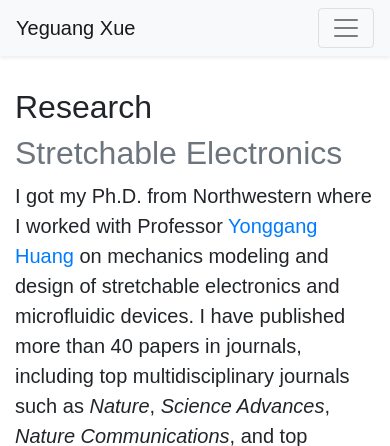
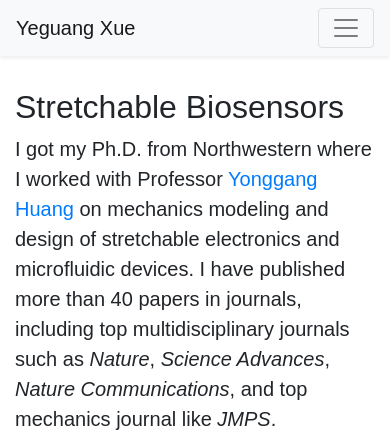
Before and after one commit to yeguang-xue/yeguang-xue.github.io, a Jekyll site: the page built from about/index.html, in a window 390 px wide and 1400 px high, cut to the strip 0-446 px from the top of the window. Built offline with Jekyll 4.4.1, drawn with Linux system fonts in a browser that asks for light colours.

Commit message:
modify about page

```diff
--- a/about/index.html
+++ b/about/index.html
@@ -5,48 +5,23 @@
 ---
 
 <div class="container site-main-container">
+
     <div class="row featurette">
         <div class="col-md-7 col-lg-8">
-            <h2 class="featurette-heading">Research</h2>
-            <h2><span class="text-muted">Stretchable Electronics</span></h2>
+            <h2 class="featurette-heading">Stretchable Biosensors</h2>
             <p class="lead">
                 I got my Ph.D. from Northwestern where I worked with Professor <a href="http://www.mccormick.northwestern.edu/research-faculty/directory/profiles/huang-yonggang.html" target="_blank">Yonggang Huang</a> on mechanics modeling and design of stretchable electronics and microfluidic devices. I have published more than 40 papers in journals, including top multidisciplinary journals such as <i>Nature</i>, <i>Science Advances</i>, <i>Nature Communications</i>, and top mechanics journal like <i>JMPS</i>.
             </p>
         </div>
         <div class="col-md-5 col-lg-4">
-            <div id="carouselExampleIndicators" class="carousel slide" data-ride="carousel">
-                <ol class="carousel-indicators">
-                    <li data-target="#carouselExampleIndicators" data-slide-to="0" class="active"></li>
-                    <li data-target="#carouselExampleIndicators" data-slide-to="1"></li>
-                    <li data-target="#carouselExampleIndicators" data-slide-to="2"></li>
-                </ol>
-                <div class="carousel-inner">
-                    <div class="carousel-item active">
-                        <img class="d-block w-100" src="/images/2016scitranslmed-sweatsensor.png" alt="First slide">
-                    </div>
-                    <div class="carousel-item">
-                        <img class="d-block w-100" src="/images/2016adhm-coretemperature.png" alt="Second slide">
-                    </div>
-                    <div class="carousel-item">
-                        <img class="d-block w-100" src="/images/2017labchip-cbv.png" alt="Third slide">
-                    </div>
-                </div>
-                <a class="carousel-control-prev" href="#carouselExampleIndicators" role="button" data-slide="prev">
-                    <span class="carousel-control-prev-icon" aria-hidden="true"></span>
-                    <span class="sr-only">Previous</span>
-                </a>
-                <a class="carousel-control-next" href="#carouselExampleIndicators" role="button" data-slide="next">
-                    <span class="carousel-control-next-icon" aria-hidden="true"></span>
-                    <span class="sr-only">Next</span>
-                </a>
-            </div>
+            <img class="mx-auto d-block featurette-image" width="240" height="320" src="/images/2016scitranslmed-sweatsensor.png" alt="hpc image">
         </div>
     </div>
 
     <hr>
 
     <div class="row featurette">
-        <div class="col-md-7 order-md-2 col-lg-8">
+        <div class="order-md-2 col-md-7 col-lg-8">
             <div class="featurette-text">
                 <h2 class="featurette-heading">High Performance Computing</h2>
                 <p class="lead">
@@ -54,9 +29,11 @@
                 </p>
             </div>
         </div>
-        <div class="col-md-5 order-md-1 col-lg-4">
+        <div class="order-md-1 col-md-5 col-lg-4">
             <img class="mx-auto d-block featurette-image" width="240" height="320" src="/images/hpc.png" alt="hpc image">
         </div>
     </div>
 
+    <hr>
+
 </div>
--- a/css/site.css
+++ b/css/site.css
@@ -41,34 +41,9 @@
     height: auto;
 }
 
-/* Carousel base class */
-.carousel {
-    width: 15rem;
-    height: 20rem;
-    margin: auto;
-}
-
-/* Declare heights because of positioning of img element */
-.carousel-item {
-    width: 15rem;
-    height: 20rem;
-    background-color: #FFF;
-}
-
-.carousel-item > img {
-    width: 15rem;
-    height: 20rem;
-    padding: 0;
-}
-
-.featurette-image {
-    width: 15rem;
-    height: 20rem;
-}
-
 @media (min-width: 40rem) {
     .featurette-heading {
-        font-size: 50px;
+        font-size: 42px;
     }
 }
 
```
